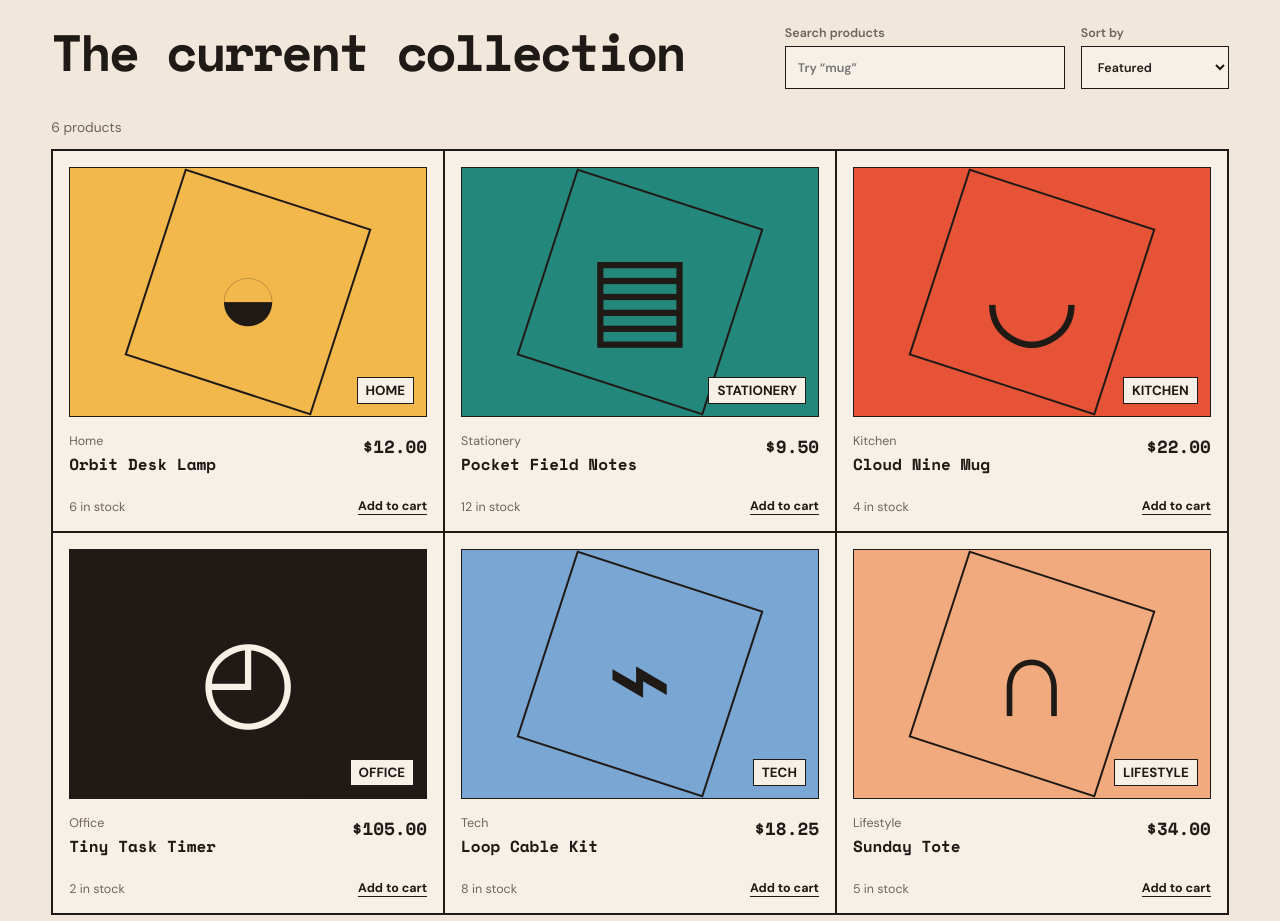
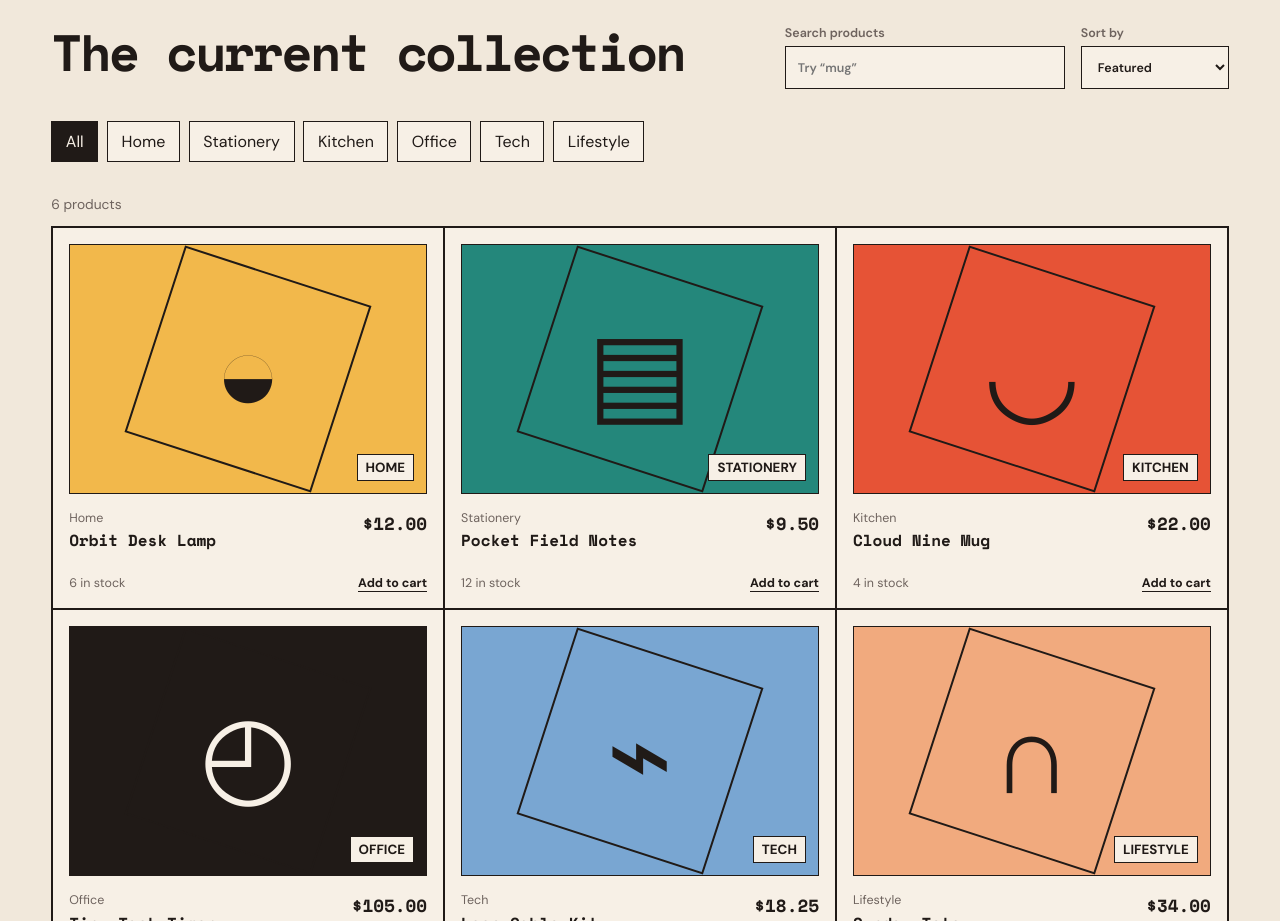
Before and after one commit to potaytows/ids-agent-bug-lab, a React (Vite) app: page / in a window 1280 px wide. Shown: the part 901-1822 px from the top of the page. Built offline with nearby package versions, Linux system fonts and the light colour scheme.

Commit message:
feat: add category filters

```diff
--- a/src/App.tsx
+++ b/src/App.tsx
@@ -75,6 +75,8 @@ const products: Product[] = [
   },
 ];
 
+const categories = ["All", ...new Set(products.map((product) => product.category))];
+
 const money = new Intl.NumberFormat("en-US", {
   style: "currency",
   currency: "USD",
@@ -83,6 +85,7 @@ const money = new Intl.NumberFormat("en-US", {
 export function App() {
   const [query, setQuery] = useState("");
   const [sort, setSort] = useState("featured");
+  const [category, setCategory] = useState("All");
   const [cart, setCart] = useState<Record<number, number>>({});
   const [cartOpen, setCartOpen] = useState(false);
   const [checkoutOpen, setCheckoutOpen] = useState(false);
@@ -96,8 +99,10 @@ export function App() {
 
   const visibleProducts = useMemo(() => {
     const normalizedQuery = query.trim().toLowerCase();
-    const filtered = products.filter((product) =>
-      product.name.toLowerCase().includes(normalizedQuery),
+    const filtered = products.filter(
+      (product) =>
+        (category === "All" || product.category === category) &&
+        product.name.toLowerCase().includes(normalizedQuery),
     );
 
     if (sort === "price-low") {
@@ -109,7 +114,7 @@ export function App() {
     }
 
     return filtered;
-  }, [query, sort]);
+  }, [category, query, sort]);
 
   const cartLines: CartLine[] = products
     .filter((product) => cart[product.id] !== undefined)
@@ -294,6 +299,19 @@ export function App() {
                     </select>
                   </label>
                 </div>
+              </div>
+
+              <div className="categoryFilters" aria-label="Product categories">
+                {categories.map((item) => (
+                  <button
+                    aria-pressed={category === item}
+                    className={category === item ? "categoryActive" : ""}
+                    key={item}
+                    onClick={() => setCategory(item)}
+                  >
+                    {item}
+                  </button>
+                ))}
               </div>
 
               <p className="resultCount">{visibleProducts.length} products</p>
--- a/src/styles.css
+++ b/src/styles.css
@@ -331,6 +331,30 @@ select {
 
 .filters input {
   width: min(280px, 30vw);
+}
+
+.categoryFilters {
+  display: flex;
+  max-width: 1440px;
+  margin: 2rem auto 0;
+  gap: 0.55rem;
+  overflow-x: auto;
+  padding-bottom: 0.25rem;
+}
+
+.categoryFilters button {
+  flex: 0 0 auto;
+  padding: 0.55rem 0.85rem;
+  border: 1px solid var(--ink);
+  color: var(--ink);
+  background: var(--paper);
+  cursor: pointer;
+}
+
+.categoryFilters button:hover,
+.categoryFilters .categoryActive {
+  color: var(--paper);
+  background: var(--ink);
 }
 
 .resultCount {
@@ -832,6 +856,10 @@ th {
     width: 100%;
   }
 
+  .categoryFilters {
+    margin-top: 1.5rem;
+  }
+
   .productGrid {
     grid-template-columns: 1fr;
   }
```
Also changed, not shown: 1 other file (tests, documents, lock files or other folders).
